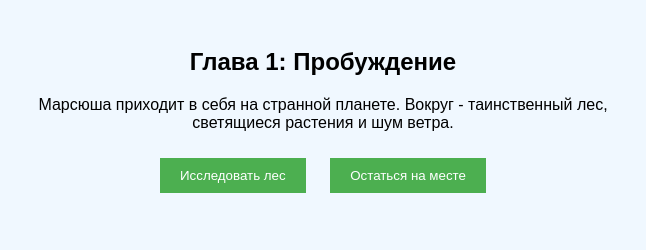
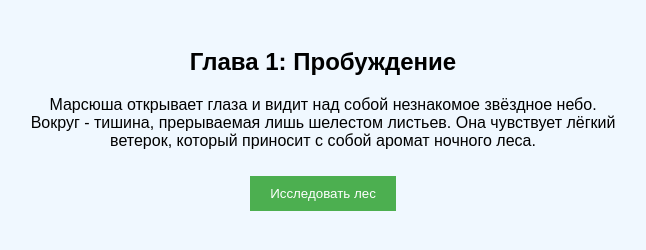
Before and after one commit to Marsyusha/Marsyusha, a plain HTML site: page index.html in a window 1280 px wide. Shown: the whole page, without its empty margins (317-963 px from the left). Drawn offline with Linux system fonts and the light colour scheme.

Commit message:
Update 6 index.html

```diff
--- a/index.html
+++ b/index.html
@@ -13,9 +13,8 @@
 <body>
     <div class="content" id="content">
         <h2>Глава 1: Пробуждение</h2>
-        <p>Марсюша приходит в себя на странной планете. Вокруг - таинственный лес, светящиеся растения и шум ветра.</p>
+        <p>Марсюша открывает глаза и видит над собой незнакомое звёздное небо. Вокруг - тишина, прерываемая лишь шелестом листьев. Она чувствует лёгкий ветерок, который приносит с собой аромат ночного леса.</p>
         <button class="button" onclick="chooseAction('exploreForest')">Исследовать лес</button>
-        <button class="button" onclick="chooseAction('stayHere')">Остаться на месте</button>
     </div>
 
     <script>
@@ -25,73 +24,58 @@
 
                 if (action === 'exploreForest') {
                     content.innerHTML = `
-                        <h2>Глава 2: Глубины леса</h2>
-                        <p>Марсюша отправляется вглубь леса. Чем дальше она идёт, тем сильнее светятся растения вокруг неё.</p>
-                        <button class="button" onclick="chooseAction('followLight')">Следовать за светом</button>
-                        <button class="button" onclick="chooseAction('ignoreLight')">Игнорировать свет и идти дальше</button>
+                        <h2>Глава 2: Встреча с неведомым</h2>
+                        <p>Марсюша углубляется в лес, где растения светятся мягким светом, а с ветвей свисают странные плоды. На мгновение ей кажется, что она не одна. Вдалеке мелькает фигура.</p>
+                        <p>Она решает подойти ближе и видит перед собой невысокое существо с большими глазами. Оно кажется дружелюбным и даже кивает, приветствуя её. Существо жестами предлагает Марсюше следовать за ним.</p>
+                        <button class="button" onclick="chooseAction('followCreature')">Следовать за существом</button>
                     `;
-                } else if (action === 'stayHere') {
+                } else if (action === 'followCreature') {
                     content.innerHTML = `
-                        <h2>Глава 2: Ожидание</h2>
-                        <p>Марсюша решает остаться на месте и слушает звуки леса. Через некоторое время она замечает тень, движущуюся среди деревьев.</p>
-                        <button class="button" onclick="chooseAction('followShadow')">Следовать за тенью</button>
-                        <button class="button" onclick="chooseAction('ignoreShadow')">Остаться на месте</button>
+                        <h2>Глава 3: В пути</h2>
+                        <p>Существо ведёт Марсюшу по извилистой тропинке. Лес становится гуще, и вскоре она замечает, что окружающий свет исходит не только от растений, но и от древних символов, вырезанных на деревьях.</p>
+                        <p>Неожиданно тропинка раздваивается. Существо указывает на правую тропу, но Марсюше кажется, что из левой тропы доносятся тихие звуки, похожие на зов.</p>
+                        <button class="button" onclick="chooseAction('takeRightPath')">Пойти по правой тропе</button>
+                        <button class="button" onclick="chooseAction('takeLeftPath')">Пойти по левой тропе</button>
                     `;
-                } else if (action === 'followLight') {
+                } else if (action === 'takeRightPath') {
                     content.innerHTML = `
-                        <h2>Глава 3: Светлый путь</h2>
-                        <p>Марсюша следует за светом и находит древние руины, скрытые глубоко в лесу. Кажется, они хранят какую-то тайну.</p>
-                        <button class="button" onclick="chooseAction('exploreRuins')">Исследовать руины</button>
-                        <button class="button" onclick="chooseAction('leaveRuins')">Покинуть руины и продолжить путь</button>
+                        <h2>Глава 4: Тайны древнего леса</h2>
+                        <p>Марсюша идёт по правой тропе, следуя за существом. Вскоре они оказываются у водоёма с кристально чистой водой. Существо кивает, предлагая Марсюше заглянуть в воду.</p>
+                        <p>В воде она видит своё отражение, но с необычным сиянием вокруг, как будто оно раскрывает её истинную сущность. Эта встреча даёт ей ощущение силы и решимости идти дальше.</p>
+                        <button class="button" onclick="chooseAction('proceed')">Продолжить путь</button>
                     `;
-                } else if (action === 'ignoreLight') {
+                } else if (action === 'takeLeftPath') {
                     content.innerHTML = `
-                        <h2>Глава 3: Тёмная тропа</h2>
-                        <p>Марсюша игнорирует свет и идёт дальше, погружаясь в темноту леса. Ей начинает казаться, что она потерялась.</p>
-                        <button class="button" onclick="chooseAction('callForHelp')">Позвать на помощь</button>
-                        <button class="button" onclick="chooseAction('keepWalking')">Продолжить идти вперёд</button>
+                        <h2>Глава 4: Лабиринт звуков</h2>
+                        <p>Марсюша идёт по левой тропе, и звуки становятся всё яснее. Это нечто среднее между шёпотом и мелодией, зовущей её к неизвестному. Через некоторое время она оказывается перед древним алтарём.</p>
+                        <p>На алтаре светится камень, и рядом с ним - надпись на непонятном языке. Она чувствует, что это испытание для тех, кто готов раскрыть тайны леса.</p>
+                        <button class="button" onclick="chooseAction('touchStone')">Прикоснуться к камню</button>
                     `;
-                } else if (action === 'followShadow') {
+                } else if (action === 'proceed') {
                     content.innerHTML = `
-                        <h2>Глава 3: Таинственная фигура</h2>
-                        <p>Марсюша следует за тенью и обнаруживает фигуру, скрывающуюся за деревом. Она подходит ближе, чтобы рассмотреть её.</p>
-                        <button class="button" onclick="chooseAction('talkToFigure')">Поговорить с фигурой</button>
-                        <button class="button" onclick="chooseAction('runAway')">Убежать подальше</button>
+                        <h2>Глава 5: Светящийся путь</h2>
+                        <p>Марсюша и её новый друг продолжают путь, и вскоре они оказываются в кругу деревьев, у которых кора светится, как звёзды на небе. Существо объясняет жестами, что здесь они могут найти ответы на вопросы.</p>
+                        <p>Она решает закрыть глаза и погрузиться в медитацию, чувствуя, как энергия леса проникает в её разум.</p>
+                        <button class="button" onclick="chooseAction('meditate')">Помедитировать</button>
                     `;
-                } else if (action === 'ignoreShadow') {
+                } else if (action === 'touchStone') {
                     content.innerHTML = `
-                        <h2>Глава 3: Спокойствие леса</h2>
-                        <p>Марсюша решает не следовать за тенью и остаётся на месте. Она закрывает глаза и чувствует, как лес медленно успокаивается вокруг неё.</p>
-                        <button class="button" onclick="chooseAction('meditate')">Помедитировать и почувствовать природу</button>
-                        <button class="button" onclick="chooseAction('leaveForest')">Выйти из леса и продолжить путь</button>
+                        <h2>Глава 5: Пробуждение магии</h2>
+                        <p>Прикоснувшись к камню, Марсюша ощущает тепло, разливающееся по её рукам. Символы на камне начинают светиться, и перед ней открывается портал, ведущий в неизведанное место.</p>
+                        <p>Это - путь, который требует мужества и веры в себя.</p>
+                        <button class="button" onclick="chooseAction('enterPortal')">Войти в портал</button>
                     `;
-                } else if (action === 'exploreRuins') {
+                } else if (action === 'enterPortal') {
                     content.innerHTML = `
-                        <h2>Глава 4: Тайны руин</h2>
-                        <p>Марсюша изучает древние символы на стенах и вдруг слышит шепот, зовущий её.</p>
-                        <button class="button" onclick="chooseAction('followWhisper')">Следовать за шепотом</button>
-                        <button class="button" onclick="chooseAction('ignoreWhisper')">Игнорировать и изучить дальше</button>
+                        <h2>Конец первой части</h2>
+                        <p>Марсюша вступает в портал, оставляя позади загадочный лес и следуя за новым светом. Впереди её ждут новые открытия и испытания.</p>
+                        <p>Продолжение следует...</p>
                     `;
-                } else if (action === 'leaveRuins') {
+                } else if (action === 'meditate') {
                     content.innerHTML = `
-                        <h2>Глава 4: Продолжение пути</h2>
-                        <p>Марсюша покидает руины и чувствует, что дорога впереди становится всё опаснее.</p>
-                        <button class="button" onclick="chooseAction('proceedCautiously')">Идти осторожно</button>
-                        <button class="button" onclick="chooseAction('runForward')">Бежать вперёд</button>
-                    `;
-                } else if (action === 'callForHelp') {
-                    content.innerHTML = `
-                        <h2>Глава 4: Эхо леса</h2>
-                        <p>Марсюша зовет на помощь, но только эхо отвечает ей. Однако, вскоре на горизонте появляется огонёк.</p>
-                        <button class="button" onclick="chooseAction('approachLight')">Подойти к огоньку</button>
-                        <button class="button" onclick="chooseAction('ignoreLightAndWait')">Остаться на месте и подождать</button>
-                    `;
-                } else if (action === 'keepWalking') {
-                    content.innerHTML = `
-                        <h2>Глава 4: Непроглядная темнота</h2>
-                        <p>Марсюша продолжает идти и вскоре видит свет впереди, словно кто-то идёт навстречу.</p>
-                        <button class="button" onclick="chooseAction('meetStranger')">Подойти к фигуре</button>
-                        <button class="button" onclick="chooseAction('hide')">Спрятаться и наблюдать</button>
+                        <h2>Конец первой части</h2>
+                        <p>Во время медитации Марсюша погружается в особое состояние, позволяющее ей лучше понять этот мир и свою роль в нём. Её ждут великие открытия.</p>
+                        <p>Продолжение следует...</p>
                     `;
                 } else {
                     content.innerHTML = "<p>Произошла ошибка. Пожалуйста, обновите страницу и начните заново.</p>";
```
